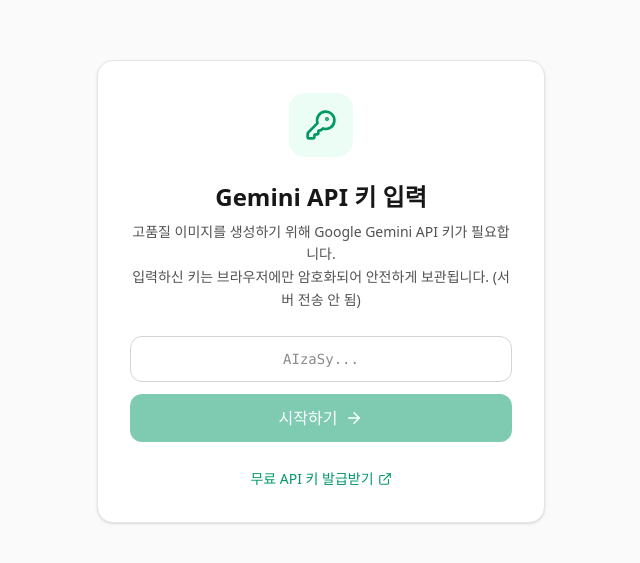
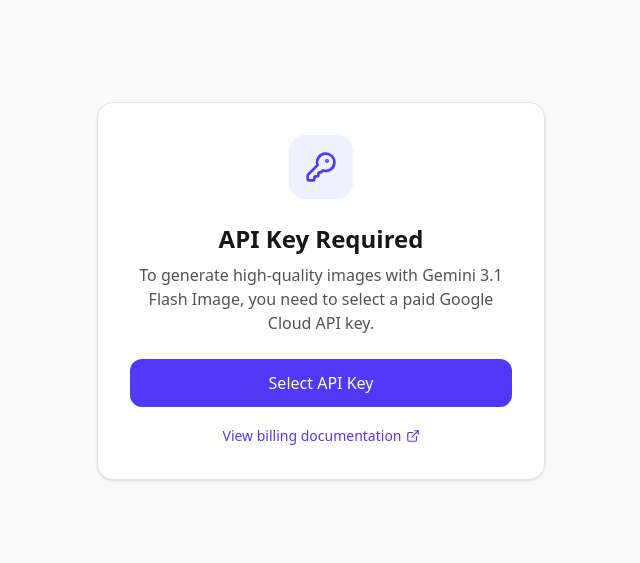
Before and after one commit to southsky37/image, a React (Vite) app: page / in a window 1280 px wide. Shown: the part 109-672 px from the top of the page, without its empty margins (319-959 px from the left). Built offline with nearby package versions, Linux system fonts and the light colour scheme.

Commit message:
chore: revert to AI Studio plugin structure to enable free tier API proxy

```diff
--- a/src/App.tsx
+++ b/src/App.tsx
@@ -8,11 +8,11 @@
 import { ApiKeySelector } from './components/ApiKeySelector';
 
 export default function App() {
-  const [apiKey, setApiKey] = useState<string>('');
+  const [apiKeySelected, setApiKeySelected] = useState(false);
 
-  if (!apiKey) {
-    return <ApiKeySelector onKeySelected={(key) => setApiKey(key)} />;
+  if (!apiKeySelected) {
+    return <ApiKeySelector onKeySelected={() => setApiKeySelected(true)} />;
   }
 
-  return <ImageStudio apiKey={apiKey} onClearKey={() => setApiKey('')} />;
+  return <ImageStudio />;
 }
--- a/src/components/ApiKeySelector.tsx
+++ b/src/components/ApiKeySelector.tsx
@@ -1,76 +1,80 @@
 import React, { useState, useEffect } from 'react';
-import { KeyRound, ExternalLink, ArrowRight } from 'lucide-react';
+import { KeyRound, ExternalLink } from 'lucide-react';
 
 interface ApiKeySelectorProps {
-  onKeySelected: (key: string) => void;
+  onKeySelected: () => void;
 }
 
 export function ApiKeySelector({ onKeySelected }: ApiKeySelectorProps) {
-  const [inputKey, setInputKey] = useState('');
-  const [error, setError] = useState('');
+  const [isChecking, setIsChecking] = useState(true);
 
   useEffect(() => {
-    // Check if the user previously saved it in this browser
-    const savedKey = localStorage.getItem('OCARE_GEMINI_API_KEY');
-    if (savedKey) {
-      onKeySelected(savedKey);
-    }
+    const checkKey = async () => {
+      try {
+        if (window.aistudio && await window.aistudio.hasSelectedApiKey()) {
+          onKeySelected();
+        }
+      } catch (error) {
+        console.error("Error checking API key:", error);
+      } finally {
+        setIsChecking(false);
+      }
+    };
+    checkKey();
   }, [onKeySelected]);
 
-  const handleSubmit = (e: React.FormEvent) => {
-    e.preventDefault();
-    if (!inputKey.trim().startsWith('AIzaSy')) {
-      setError('유효하지 않은 API 키 형식입니다. (AIzaSy... 로 시작해야 합니다)');
-      return;
+  const handleSelectKey = async () => {
+    try {
+      if (window.aistudio) {
+        await window.aistudio.openSelectKey();
+        // Assume success to mitigate race condition
+        onKeySelected();
+      } else {
+        console.warn("window.aistudio is not available.");
+      }
+    } catch (error) {
+      console.error("Error opening key selector:", error);
     }
-
-    // Save locally for convenience & return
-    localStorage.setItem('OCARE_GEMINI_API_KEY', inputKey.trim());
-    onKeySelected(inputKey.trim());
   };
 
+  if (isChecking) {
+    return (
+      <div className="flex items-center justify-center min-h-screen bg-neutral-50">
+        <div className="animate-pulse flex flex-col items-center">
+          <div className="h-8 w-8 bg-neutral-200 rounded-full mb-4"></div>
+          <div className="h-4 w-24 bg-neutral-200 rounded"></div>
+        </div>
+      </div>
+    );
+  }
+
   return (
-    <div className="flex items-center justify-center min-h-screen bg-neutral-50 p-4 font-sans text-neutral-900">
+    <div className="flex items-center justify-center min-h-screen bg-neutral-50 p-4">
       <div className="max-w-md w-full bg-white rounded-2xl shadow-sm border border-neutral-200 p-8 text-center">
-        <div className="w-16 h-16 bg-emerald-50 text-emerald-600 rounded-2xl flex items-center justify-center mx-auto mb-6">
+        <div className="w-16 h-16 bg-indigo-50 text-indigo-600 rounded-2xl flex items-center justify-center mx-auto mb-6">
           <KeyRound size={32} />
         </div>
-        <h1 className="text-2xl font-semibold mb-2">
-          Gemini API 키 입력
+        <h1 className="text-2xl font-semibold text-neutral-900 mb-2">
+          API Key Required
         </h1>
-        <p className="text-neutral-600 mb-6 text-sm leading-relaxed">
-          고품질 이미지를 생성하기 위해 Google Gemini API 키가 필요합니다.<br/>
-          입력하신 키는 브라우저에만 암호화되어 안전하게 보관됩니다. (서버 전송 안 됨)
+        <p className="text-neutral-600 mb-6">
+          To generate high-quality images with Gemini 3.1 Flash Image, you need to select a paid Google Cloud API key.
         </p>
 
-        <form onSubmit={handleSubmit} className="mb-6 flex flex-col gap-3">
-          <input
-            type="password"
-            placeholder="AIzaSy..."
-            value={inputKey}
-            onChange={(e) => {
-              setInputKey(e.target.value);
-              setError('');
-            }}
-            className="w-full text-center rounded-xl border border-neutral-300 px-4 py-3 focus:outline-none focus:ring-2 focus:ring-emerald-500 focus:border-transparent font-mono text-sm"
-          />
-          {error && <p className="text-red-500 text-xs text-left">{error}</p>}
-          <button
-            type="submit"
-            disabled={!inputKey.trim()}
-            className="w-full bg-emerald-600 hover:bg-emerald-700 text-white font-medium py-3 px-4 rounded-xl transition-colors disabled:opacity-50 disabled:cursor-not-allowed flex items-center justify-center gap-2"
-          >
-            시작하기 <ArrowRight size={18} />
-          </button>
-        </form>
+        <button
+          onClick={handleSelectKey}
+          className="w-full bg-indigo-600 hover:bg-indigo-700 text-white font-medium py-3 px-4 rounded-xl transition-colors mb-4"
+        >
+          Select API Key
+        </button>
 
         <a
-          href="https://aistudio.google.com/app/apikey"
+          href="https://ai.google.dev/gemini-api/docs/billing"
           target="_blank"
           rel="noopener noreferrer"
-          className="inline-flex items-center text-sm text-emerald-600 hover:text-emerald-700 font-medium"
+          className="inline-flex items-center text-sm text-indigo-600 hover:text-indigo-700 font-medium"
         >
-          무료 API 키 발급받기
+          View billing documentation
           <ExternalLink size={14} className="ml-1" />
         </a>
       </div>
--- a/src/components/ImageStudio.tsx
+++ b/src/components/ImageStudio.tsx
@@ -15,12 +15,7 @@
   'ocare-character': 'Human character, expressive cute face, warm smile, friendly human features.'
 };
 
-interface ImageStudioProps {
-  apiKey: string;
-  onClearKey: () => void;
-}
-
-export function ImageStudio({ apiKey, onClearKey }: ImageStudioProps) {
+export function ImageStudio() {
   const [prompt, setPrompt] = useState('');
   const [style, setStyle] = useState<StyleOption>('health-letter');
   const [includePerson, setIncludePerson] = useState(false);
@@ -41,7 +36,7 @@
     setResultSvg(null);
 
     try {
-      const ai = new GoogleGenAI({ apiKey: apiKey });
+      const ai = new GoogleGenAI({ apiKey: process.env.GEMINI_API_KEY });
 
       // Translate prompt to English
       let translatedPrompt = prompt;
@@ -99,8 +94,7 @@
       if (err?.message?.includes('Requested entity was not found')) {
         setError('API 키 세션이 만료되었거나 유효하지 않습니다. 페이지를 새로고침하여 다시 선택해주세요.');
       } else {
-        // Log the exact error to the screen so we can see why it fails
-        setError(`이미지 생성 실패: ${err?.message || String(err)}`);
+        setError('이미지 생성에 실패했습니다. 다시 시도해 주세요.');
       }
     } finally {
       setIsGenerating(false);
@@ -141,15 +135,6 @@
             </div>
             <h1 className="text-xl font-semibold tracking-tight">O-Care Image Studio</h1>
           </div>
-          <button
-            onClick={() => {
-              localStorage.removeItem('OCARE_GEMINI_API_KEY');
-              onClearKey();
-            }}
-            className="text-sm font-medium text-neutral-500 hover:text-neutral-700 transition-colors px-3 py-1.5 rounded-lg hover:bg-neutral-100"
-          >
-            API 키 변경
-          </button>
         </div>
       </header>
 
```
Also changed, not shown: vite.config.ts (+6 -1 lines).
